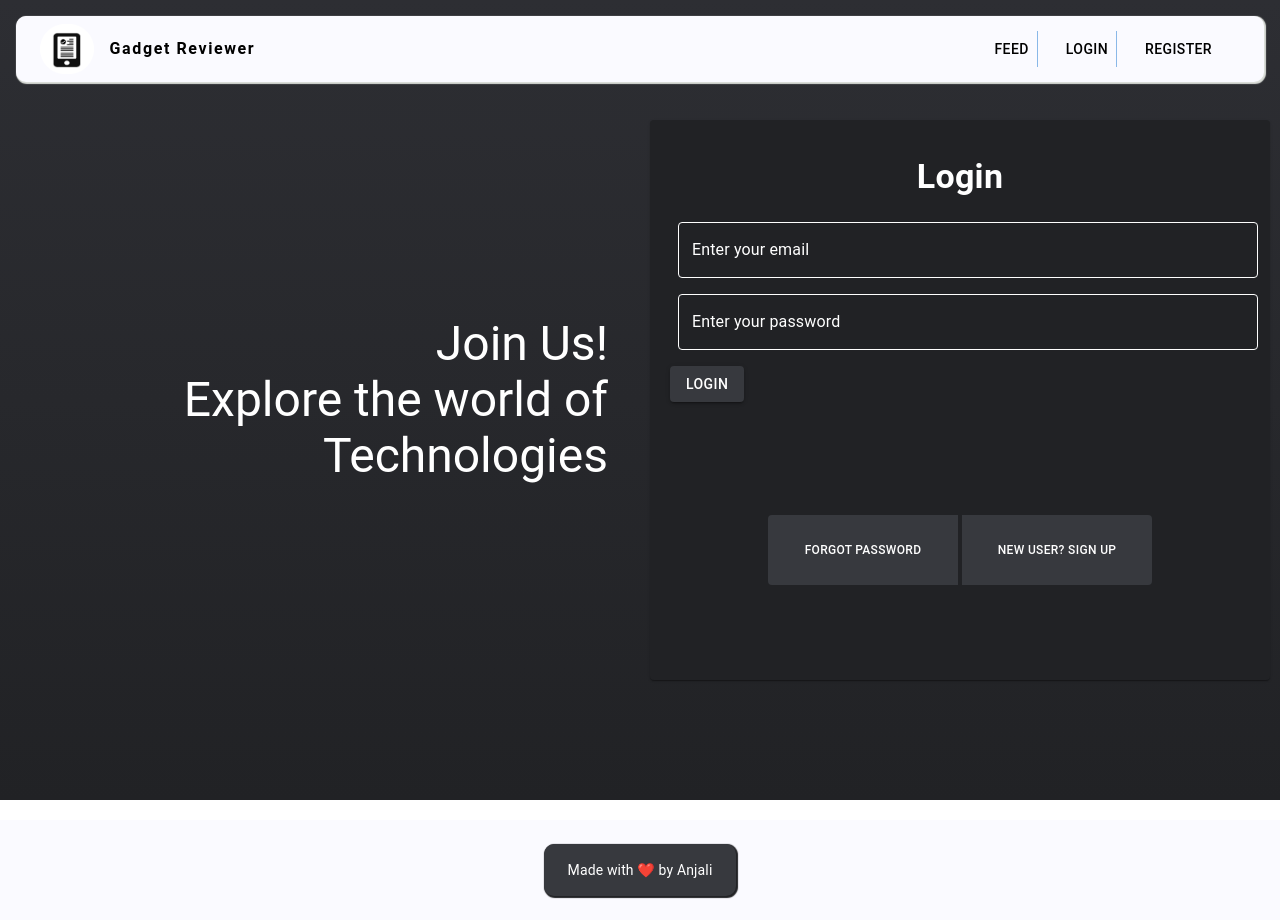
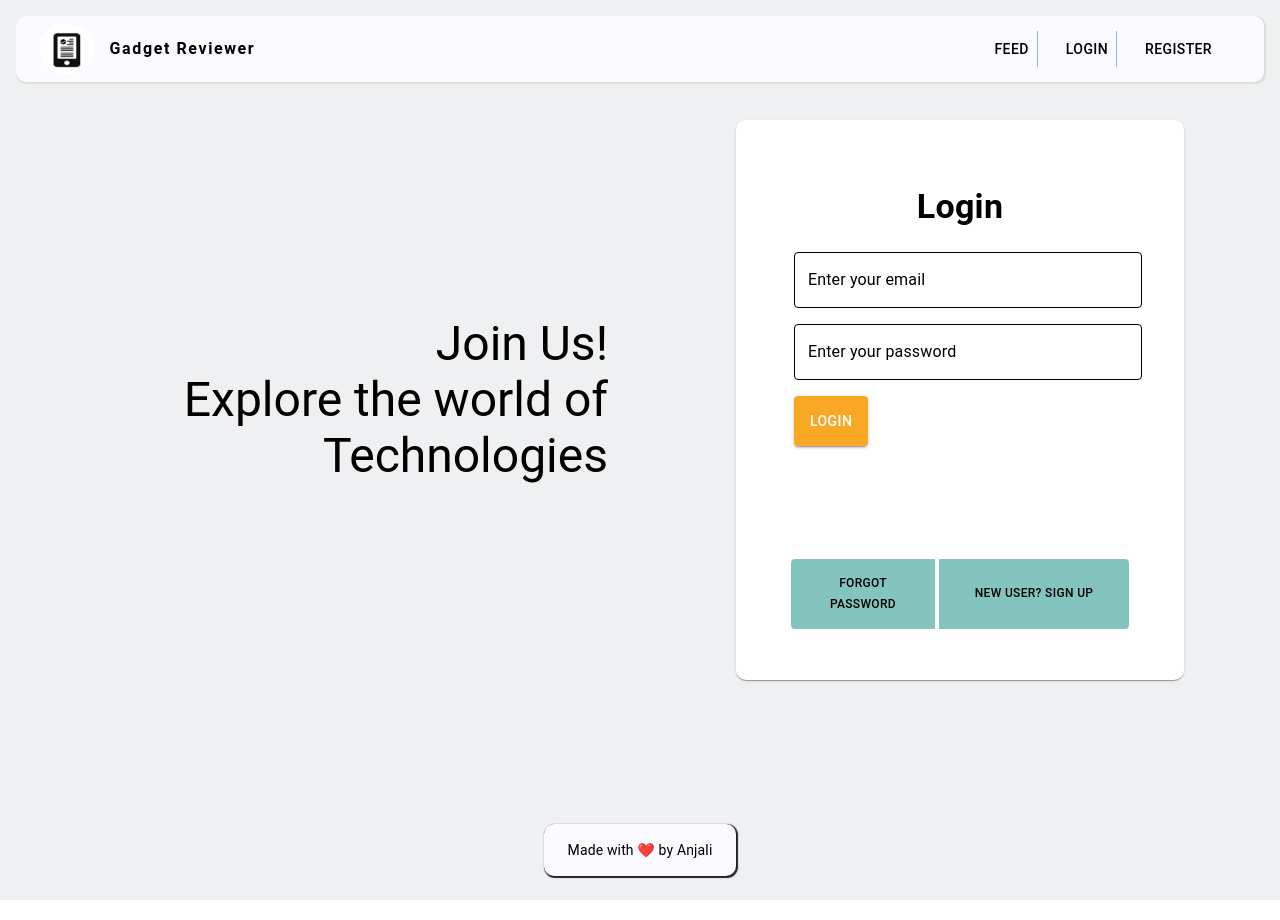
Before and after one commit to Anjali2201/The-GadgetLab, a React (Create React App) app: page /login in a window 1280 px wide. Built offline with nearby package versions, Linux system fonts and the light colour scheme.

Commit message:
color changes

```diff
--- a/src/Components/Footer.jsx
+++ b/src/Components/Footer.jsx
@@ -10,8 +10,7 @@ export default function Footer() {
       container
       xs={12}
       sx={{
-        mt: "20px",
-        backgroundColor: "#FAFAFF",
+        backgroundColor: "#EEF0F2",
         color: "white",
         justifyContent: "center",
       }}
@@ -24,13 +23,15 @@ export default function Footer() {
       >
         <Container
           sx={{
-            backgroundColor: "#37393e",
+            backgroundColor: "#FAFAFF",
             borderRadius: "10px",
             py: 2,
             boxShadow: "1px 1px 1px 1px #212225",
           }}
         >
-          <Typography variant="body2">Made with ❤️ by Anjali</Typography>
+          <Typography variant="body2" color="black">
+            Made with ❤️ by Anjali
+          </Typography>
         </Container>
       </Box>
     </Grid>
--- a/src/Components/Home/homepage.jsx
+++ b/src/Components/Home/homepage.jsx
@@ -21,7 +21,7 @@ const homepage = () => {
         container
         xs={12}
         sx={{
-          backgroundImage: "#EEF0F2",
+          backgroundColor: "#EEF0F2",
           height: "auto",
           justifyContent: "center",
           alignItems: "center",
--- a/src/Components/login.jsx
+++ b/src/Components/login.jsx
@@ -16,7 +16,11 @@ import getCookie from "../hooks/getCookie";
 import removeCookie from "../hooks/removeCookie";
 import { useNavigate } from "react-router-dom";
 
-const buttons = { margin: "8px 0", backgroundColor: "#37393e" };
+const buttons = {
+  margin: "8px",
+  height: 50,
+  backgroundColor: "#F9A826",
+};
 var modalText;
 
 const style = {
@@ -32,7 +36,7 @@ const style = {
 };
 const textfield = {
   "& .MuiOutlinedInput-root .MuiOutlinedInput-notchedOutline": {
-    borderColor: "white",
+    borderColor: "black",
   },
   m: 1,
 };
@@ -40,13 +44,12 @@ const btn = {
   height: 70,
   width: 190,
   margin: "5px",
-  backgroundColor: "#37393e",
   border: "none",
   fontSize: 12,
-  color: "white",
+  color: "black",
+  backgroundColor: "#83c5be",
   "&:hover": {
-    border: "1px solid white",
-    backgroundColor: "#212225",
+    border: "1px solid black",
   },
 };
 class Signin extends Component {
@@ -146,14 +149,14 @@ class Signin extends Component {
             display: "flex",
             justifyContent: "center",
             alignItems: "center",
-            backgroundImage: "linear-gradient(#2d2e33, #212225)",
+            backgroundColor: "#EEF0F2",
             height: "100vh",
             p: 4,
           }}
         >
           <Typography
             variant="h3"
-            style={{ color: "white", textAlign: "right" }}
+            style={{ color: "black", textAlign: "right" }}
           >
             Join Us! <br />
             Explore the world of Technologies <br />
@@ -166,21 +169,22 @@ class Signin extends Component {
             display: "flex",
             justifyContent: "center",
             alignItems: "center",
-            backgroundImage: "linear-gradient(#2d2e33, #212225)",
+            backgroundColor: "#EEF0F2",
           }}
         >
           <Paper
             style={{
-              padding: 20,
+              padding: 50,
               margin: "10px",
               height: "70%",
-              backgroundColor: "#212225",
+              width: "70%",
+              borderRadius: "10px",
             }}
           >
             <Typography
               variant="h4"
               sx={{
-                color: "white",
+                color: "black",
                 fontWeight: "bold",
                 textAlign: "center",
                 m: 2,
@@ -195,7 +199,7 @@ class Signin extends Component {
                 value={email}
                 fullWidth
                 label={
-                  <Typography style={{ color: "white" }}>
+                  <Typography style={{ color: "black" }}>
                     Enter your email
                   </Typography>
                 }
@@ -208,7 +212,7 @@ class Signin extends Component {
                 value={password}
                 fullWidth
                 label={
-                  <Typography style={{ color: "white" }}>
+                  <Typography style={{ color: "black" }}>
                     Enter your password
                   </Typography>
                 }
@@ -238,14 +242,14 @@ class Signin extends Component {
             >
               <Button sx={btn}>
                 <Link
-                  style={{ textDecoration: "None", color: "white" }}
+                  style={{ textDecoration: "None", color: "black" }}
                   href={`/forgotpassword`}
                 >
                   Forgot Password
                 </Link>
               </Button>
               <Link
-                style={{ textDecoration: "None", color: "white" }}
+                style={{ textDecoration: "None", color: "black" }}
                 href={`/signup`}
               >
                 <Button sx={btn}>New User? Sign Up</Button>
@@ -266,7 +270,7 @@ class Signin extends Component {
             </Typography>
             <Typography id="modal-modal-description" sx={{ mt: 2 }}>
               <Link
-                style={{ textDecoration: "None", color: "white" }}
+                style={{ textDecoration: "None", color: "black" }}
                 href={this.state.lastpage}
               >
                 <Button style={buttons} variant="contained" color="primary">
--- a/src/Components/signup.jsx
+++ b/src/Components/signup.jsx
@@ -31,7 +31,7 @@ const style = {
 
 const textfield = {
   "& .MuiOutlinedInput-root .MuiOutlinedInput-notchedOutline": {
-    borderColor: "white",
+    borderColor: "black",
   },
   m: 1,
 };
@@ -105,14 +105,14 @@ function Signup() {
             display: "flex",
             justifyContent: "center",
             alignItems: "center",
-            backgroundImage: "linear-gradient(#2d2e33, #212225)",
+            backgroundColor: "#EEF0F2",
             height: "100vh",
             p: 4,
           }}
         >
           <Typography
             variant="h3"
-            style={{ color: "white", textAlign: "right" }}
+            style={{ color: "black", textAlign: "right" }}
           >
             Join Us! <br />
             Explore the world of Technologies <br />
@@ -125,21 +125,22 @@ function Signup() {
             display: "flex",
             justifyContent: "center",
             alignItems: "center",
-            backgroundImage: "linear-gradient(#2d2e33, #212225)",
+            backgroundColor: "#EEF0F2",
           }}
         >
           <Paper
             style={{
-              padding: 20,
+              padding: 50,
               margin: "50px",
               height: "70%",
-              backgroundColor: "#212225",
+              width: "70%",
+              borderRadius: 10,
             }}
           >
             <Typography
               variant="h4"
               sx={{
-                color: "white",
+                color: "black",
                 fontWeight: "bold",
                 textAlign: "center",
                 m: 2,
@@ -154,7 +155,7 @@ function Signup() {
                 name="name"
                 fullWidth
                 label={
-                  <Typography style={{ color: "white" }}>Full Name</Typography>
+                  <Typography style={{ color: "black" }}>Full Name</Typography>
                 }
                 sx={textfield}
               />
@@ -165,7 +166,7 @@ function Signup() {
                 name="email"
                 fullWidth
                 label={
-                  <Typography style={{ color: "white" }}>
+                  <Typography style={{ color: "black" }}>
                     Email Address
                   </Typography>
                 }
@@ -178,7 +179,7 @@ function Signup() {
                 type="password"
                 fullWidth
                 label={
-                  <Typography style={{ color: "white" }}>Password</Typography>
+                  <Typography style={{ color: "black" }}>Password</Typography>
                 }
                 sx={textfield}
               />
@@ -189,7 +190,7 @@ function Signup() {
                 type="password"
                 fullWidth
                 label={
-                  <Typography style={{ color: "white" }}>
+                  <Typography style={{ color: "black" }}>
                     Confirm Password
                   </Typography>
                 }
@@ -201,13 +202,13 @@ function Signup() {
                   height: 70,
                   width: 190,
                   margin: "5px",
-                  backgroundColor: "#37393e",
+                  backgroundColor: "#F9A826",
                   border: "none",
                   fontSize: 15,
-                  color: "white",
+                  color: "black",
                   "&:hover": {
-                    border: "1px solid white",
-                    backgroundColor: "#212225",
+                    border: "1px solid black",
+                    backgroundColor: "#F9A826",
                   },
                 }}
                 type="submit"
@@ -231,7 +232,7 @@ function Signup() {
             </Typography>
             <Typography id="modal-modal-description" sx={{ mt: 2 }}>
               {/* <Link
-                style={{ textDecoration: "None", color: "white" }}
+                style={{ textDecoration: "None", color: "black" }}
                 to={lastpage}
               > */}
               <Button
```
Also changed, not shown: src/Components/Feed/feed.jsx (+40 -54 lines).
